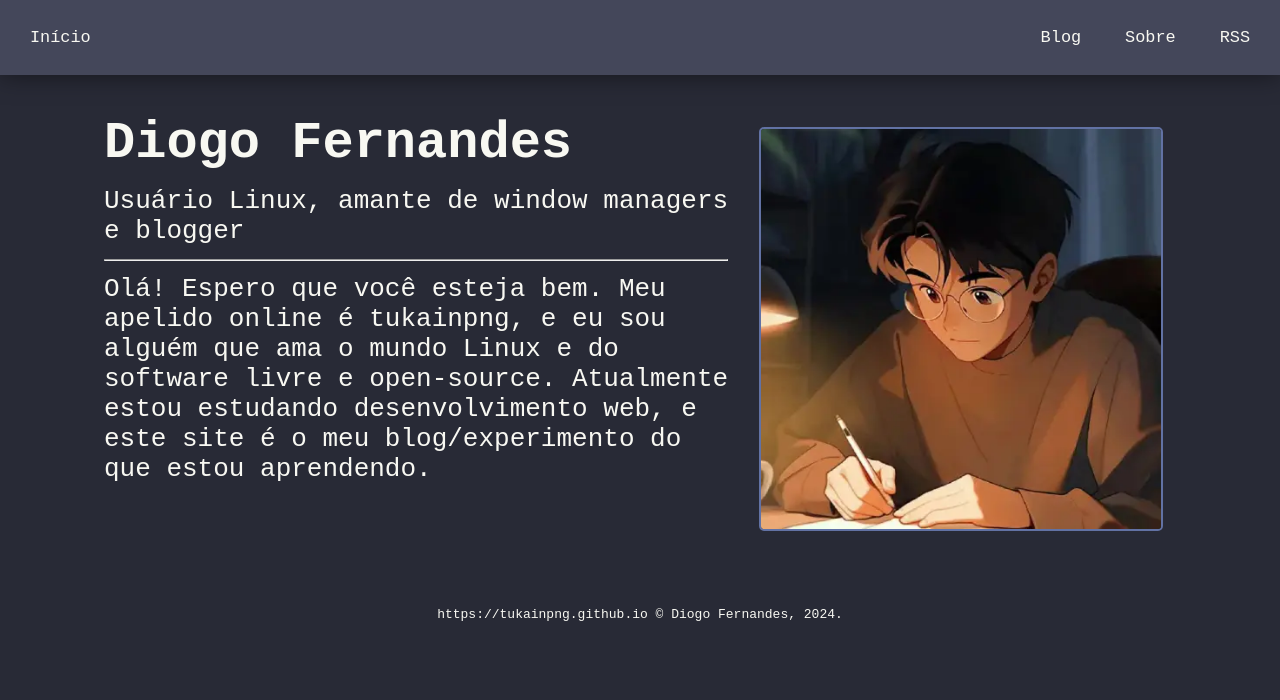
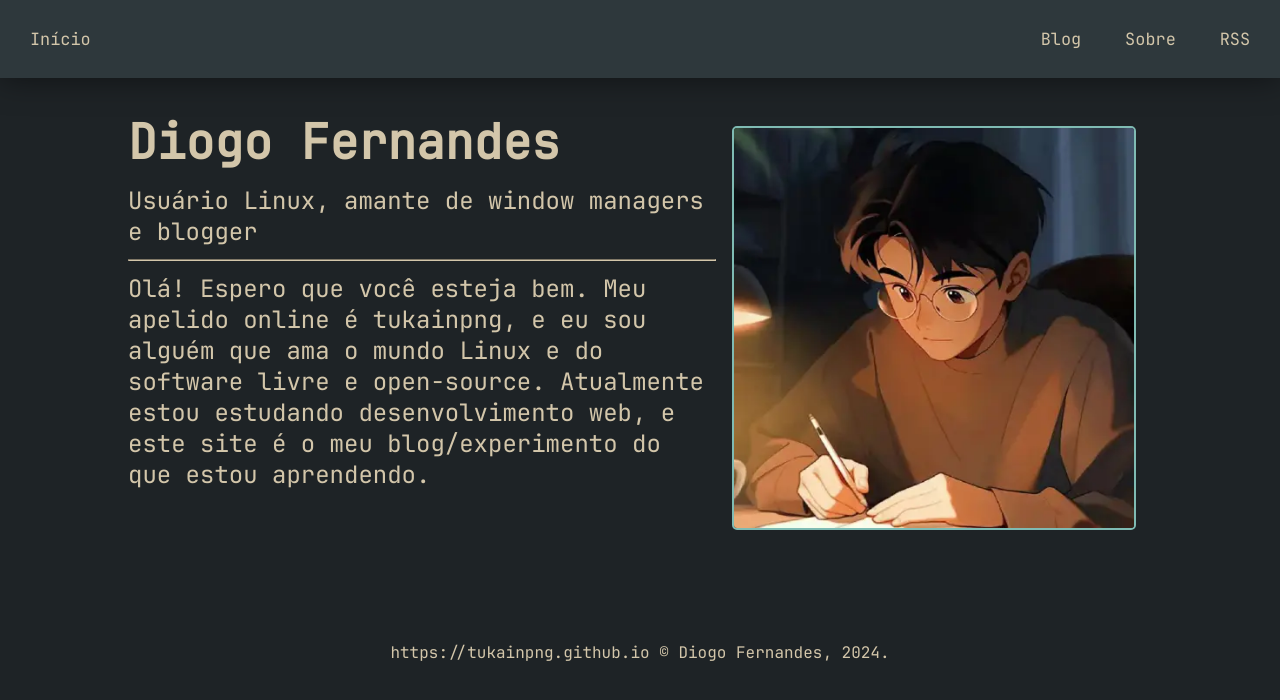
Before and after one commit to tukainpng/tukainpng.github.io, a Jekyll site: the page built from sobre.html, in a window 1280 px wide. Shown: the top 700 px of the page. Built offline with Jekyll 4.4.1, drawn with Linux system fonts in a browser that asks for light colours.

Commit message:
Jetbrainsmono

```diff
--- a/assets/css/styles.css
+++ b/assets/css/styles.css
@@ -4,18 +4,38 @@
   transition: all 1s;
 }
 
+@font-face {
+  src: url("/assets/fonts/JetBrainsMono-Regular.woff2");
+  font-family: jetbrainsmono-regular;
+  font-style: normal;
+}
+
+@font-face {
+  src: url("/assets/fonts/JetBrainsMono-Bold.woff2");
+  font-family: jetbrainsmono-bold;
+  font-style: normal;
+  font-weight: bold;
+}
+
+@font-face {
+  src: url("/assets/fonts/JetBrainsMono-Italic.woff2");
+  font-family: jetbrainsmono-italic;
+  font-style: italic;
+  font-weight: normal;
+}
+
 :root {
-  --background:     #282A36;
-  --background-alt: #44475A;
-  --foreground:     #F8F8F2;
-  --red:            #FF5555;
-  --green:          #50FA7B;
-  --yellow:         #F1FA8C;
-  --blue:           #6272A4;
-  --purple:         #BD93F9;
-  --cyan:           #8BE9FD;
+  --background:     #1e2326;
+  --background-alt: #2e383c;
+  --foreground:     #d3c6aa;
+  --red:            #e67e80;
+  --green:          #a7c080;
+  --yellow:         #dbbc7f;
+  --blue:           #7fbbb3;
+  --purple:         #d688b6;
+  --cyan:           #e69875;
 
-  font-family: monospace;
+  font-family: jetbrainsmono-regular;
 }
 
 body {
@@ -32,8 +52,18 @@ a:hover {
   opacity: 90%;
 }
 
+i {
+  font-family: jetbrainsmono-italic;
+}
+
+b {
+  font-family: jetbrainsmono-bold;
+}
+
+
 hr {
   border-width: 1px;
+  border-color: var(--foreground);
 }
 
 main {
@@ -53,11 +83,11 @@ nav {
   padding-right: 1em;
   padding-top: 1.5em;
   padding-bottom: 1.5em;
-  margin-bottom: 3em;
+  margin-bottom: 1em;
   display: flex;
   justify-content: space-between;
   background-color: var(--background-alt);
-  font-size: medium;
+  font-size: small;
 }
 
 nav > ul > li {
@@ -146,11 +176,11 @@ footer {
 
 .btn-primary {
   background-color: var(--blue);
-  color: var(--foreground);
+  color: var(--background);
 }
 
 .btn-secondary {
-  background-color: var(--foreground);
+  background-color: var(--green);
   color: var(--background);
 }
 
@@ -221,14 +251,23 @@ ol,
 
 .sobre {
   max-width: 80ch;
+  margin-top: 2em;
 }
 
 .sobre h1 {
-  font-size: 4em;
+  font-size: 3em;
 }
 
 .sobre p {
-  font-size: 2em;
+  font-size: 1.5em;
+}
+
+.desktop {
+  display: inline;
+}
+
+.mobile {
+  display: none;
 }
 
 @media only screen and (orientation: portrait) {
@@ -236,14 +275,22 @@ ol,
     font-size: smaller;
   }
 
+  .desktop {
+    display: none;
+  }
+
+  .mobile {
+    display: inline
+  }
+
   .container {
-    margin-left: 0.5em;
-    margin-right: 0.5em;
+    margin-left: 0.2em;
+    margin-right: 0.2em;
   }
 
   .compacto {
-    margin-left: 2em;
-    margin-right: 2em;
+    margin-left: 0em;
+    margin-right: 0em;
   }
 
   .avatar {
@@ -253,21 +300,26 @@ ol,
     float: none;
   }
 
+  .sobre {
+    margin: 0;
+    padding: 0;
+  }
+
   .sobre h1 {
-    font-size: 2em;
+    font-size: 1.5em;
   }
 
   .sobre p {
-    font-size: 1.2em;
+    font-size: 1em;
   }
 
   .post hgroup > h1 {
-    font-size: 2em;
+    font-size: 1.5em;
     margin: 0 !important;
   }
 
   .post hgroup > p {
-    font-size: 1.3em;
+    font-size: 1em;
   }
 
   .post {
@@ -285,7 +337,7 @@ ol,
   ul,
   ol,
   .post p {
-    font-size: 1.1em;
+    font-size: 1em;
   }
 
 }
```
Also changed, not shown: assets/fonts/JetBrainsMono-Bold.woff2 (added), assets/fonts/JetBrainsMono-Italic.woff2 (added), assets/fonts/JetBrainsMono-Regular.woff2 (added).
